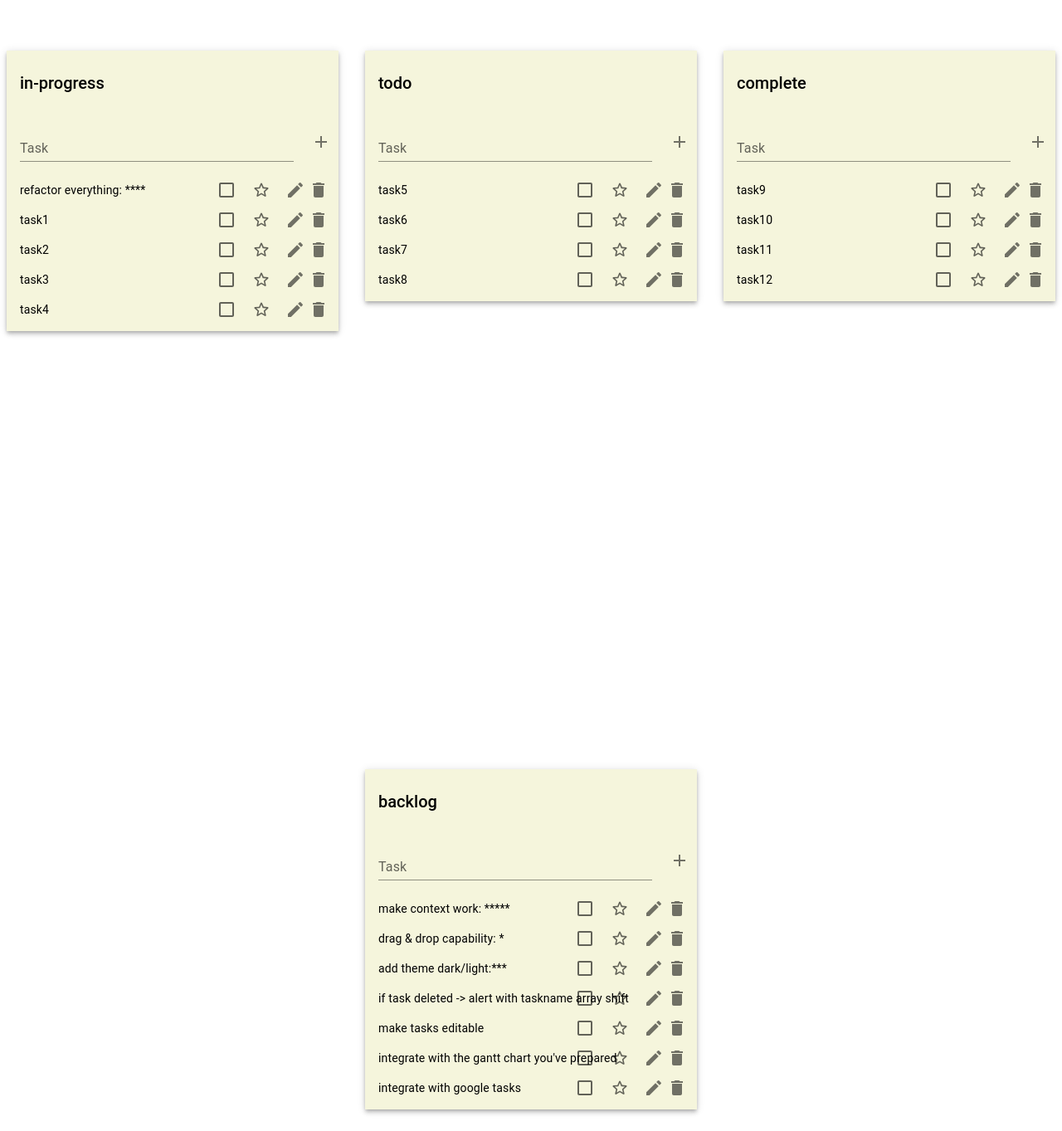
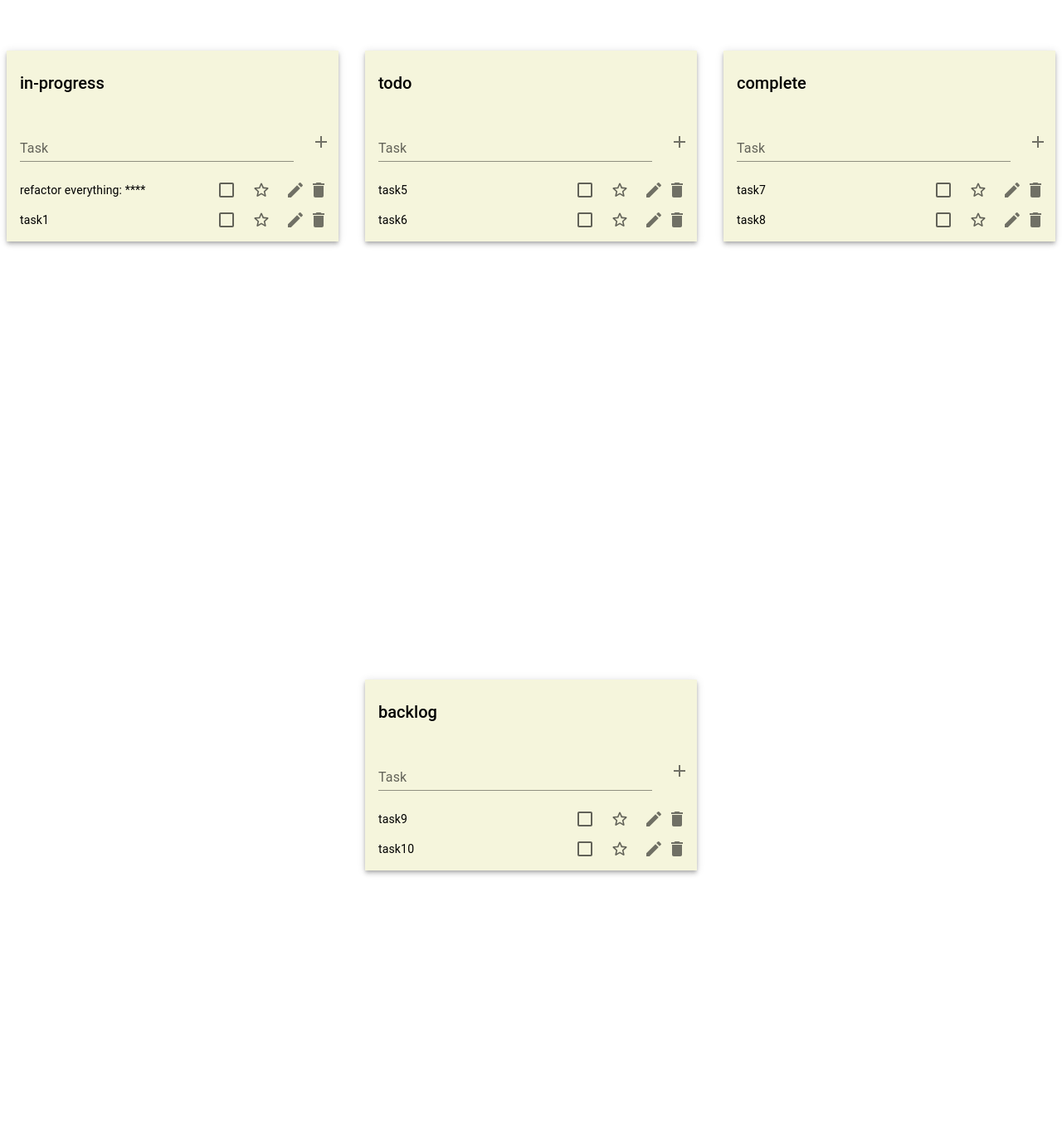
Before and after one commit to berkesenturk/mern_todoapp, a React (Create React App) app in the folder ui/: page / in a window 1280 px wide. Shown: the part 187-1550 px from the top of the page at 83% size. After the commit the page ends 1484 px from the top, so only its background shows below. Built offline with nearby package versions, Linux system fonts and the light colour scheme.

Commit message:
mock data changed and applied

```diff
--- a/ui/src/App.jsx
+++ b/ui/src/App.jsx
@@ -4,11 +4,8 @@ import Main from './pages/main';
 
 function App() {
   return (
-    // eslint-disable-next-line react/react-in-jsx-scope
     <div>
-      {/* <TaskProvider> */}
       <Main />
-      {/* </TaskProvider> */}
     </div>
   );
 }
--- a/ui/src/components/listitem/index.jsx
+++ b/ui/src/components/listitem/index.jsx
@@ -1,3 +1,4 @@
+/* eslint-disable react/prop-types */
 import React from 'react';
 import ListItem from '@mui/material/ListItem';
 import ListItemButton from '@mui/material/ListItemButton';
@@ -22,12 +23,9 @@ import Rating from '@mui/material/Rating';
 function ItemList({ value, id, labelId }) {
   const [checked, setChecked] = React.useState([0]);
   const [expand, setExpand] = React.useState(false);
-  const [taskRating, setTaskRating] = React.useState(2);
-  // const [value, setValue] = React.useState(dayjs('2014-08-18T21:11:54'));
+  const [taskRating, setTaskRating] = React.useState(value.rating);
 
-  // const handleChange = (newValue) => {
-  //   setValue(newValue);
-  // };
+  console.log(value);
 
   const handleToggle = (valueInp) => () => {
     const currentIndex = checked.indexOf(valueInp);
@@ -82,7 +80,7 @@ function ItemList({ value, id, labelId }) {
           }}
           dense
         >
-          <ListItemText id={id} primary={`${value}`} />
+          <ListItemText id={id} primary={`${value.title}`} />
         </ListItemButton>
       </ListItem>
       <Collapse key={id} in={expand} timeout="auto" unmountOnExit>
--- a/ui/src/pages/main.jsx
+++ b/ui/src/pages/main.jsx
@@ -4,28 +4,64 @@ import CheckboxList from '../components/list';
 
 const taskData = {
   'in-progress': [
-    'refactor everything: ****',
-    'task1',
-    'task2',
-    'task3',
-    'task4',
+    {
+      title: 'refactor everything: ****',
+      isChecked: false,
+      isStar: false,
+      rating: 1,
+    },
+    {
+      title: 'task1',
+      isChecked: true,
+      isStar: true,
+      rating: 1,
+    },
   ],
-  todo: ['task5', 'task6', 'task7', 'task8'],
-  complete: ['task9', 'task10', 'task11', 'task12'],
+  todo: [
+    {
+      title: 'task5',
+      isChecked: false,
+      isStar: false,
+      rating: 1,
+    },
+    {
+      title: 'task6',
+      isChecked: true,
+      isStar: true,
+      rating: 1,
+    },
+  ],
+  complete: [
+    {
+      title: 'task7',
+      isChecked: false,
+      isStar: false,
+      rating: 1,
+    },
+    {
+      title: 'task8',
+      isChecked: true,
+      isStar: true,
+      rating: 1,
+    },
+  ],
   backlog: [
-    'make context work: *****',
-    'drag & drop capability: *',
-    'add theme dark/light:***',
-    'if task deleted -> alert with taskname array shift',
-    'make tasks editable',
-    "integrate with the gantt chart you've prepared",
-    'integrate with google tasks',
+    {
+      title: 'task9',
+      isChecked: false,
+      isStar: false,
+      rating: 1,
+    },
+    {
+      title: 'task10',
+      isChecked: true,
+      isStar: true,
+      rating: 1,
+    },
   ],
 };
 
 export default function Main() {
-  console.log('main worked');
-
   return (
     <Grid
       sx={{ flexGrow: 1 }}
@@ -35,7 +71,9 @@ export default function Main() {
     >
       <Grid item xs={12}>
         <Grid container justifyContent="center" spacing={4}>
-          {Object.keys(taskData).map((board) => (
+          {
+            Object.keys(taskData)
+              .map((board) => (
                 <Grid key={board} sx={{ my: 30 }} item>
                   <CheckboxList
                     id={Object.keys(taskData).indexOf(board)}
@@ -43,7 +81,8 @@ export default function Main() {
                     tasks={taskData}
                   />
                 </Grid>
-          ))}
+              ))
+          }
         </Grid>
       </Grid>
     </Grid>
```
Lines whose indentation alone changed are shown as unchanged.
